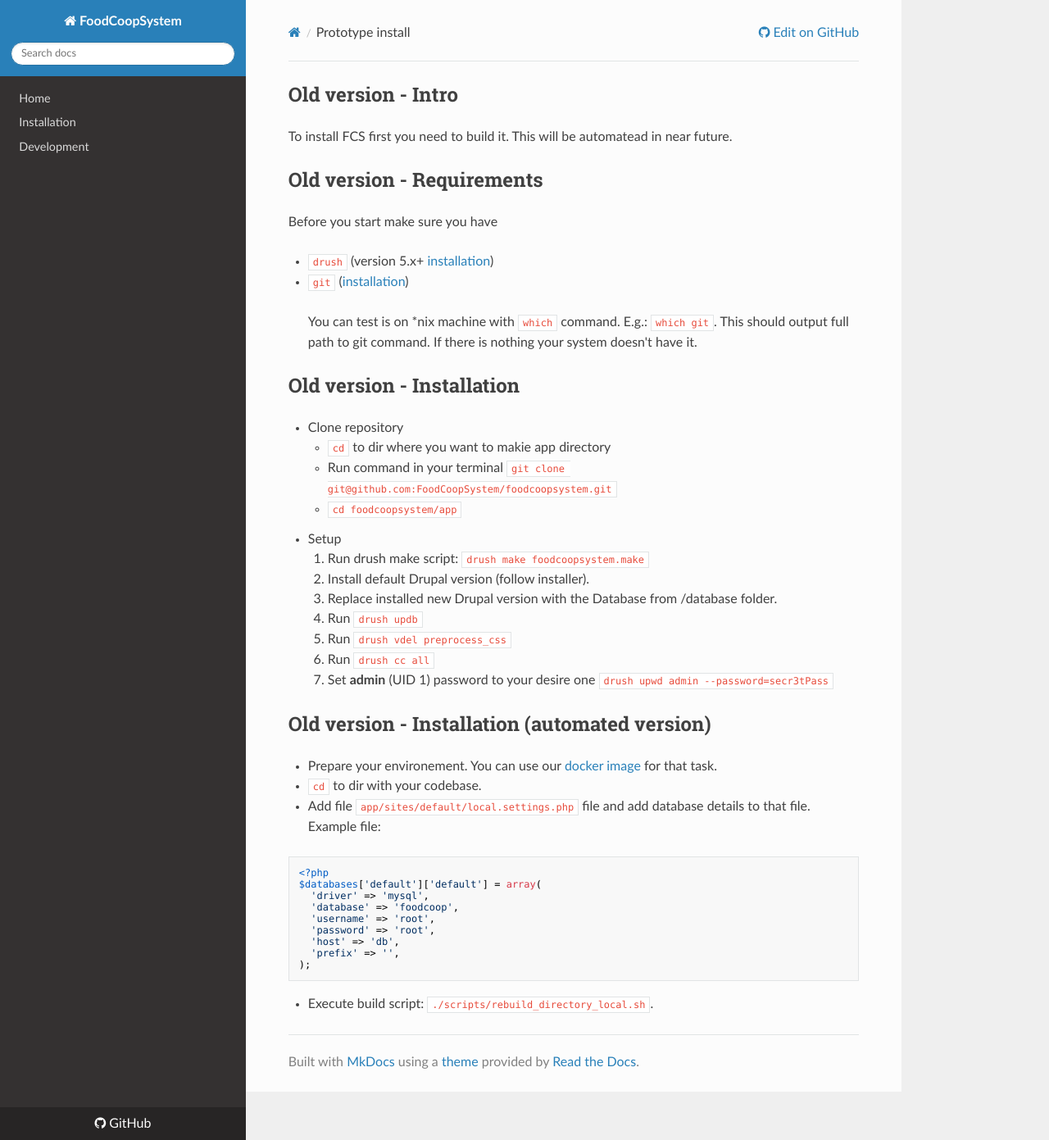
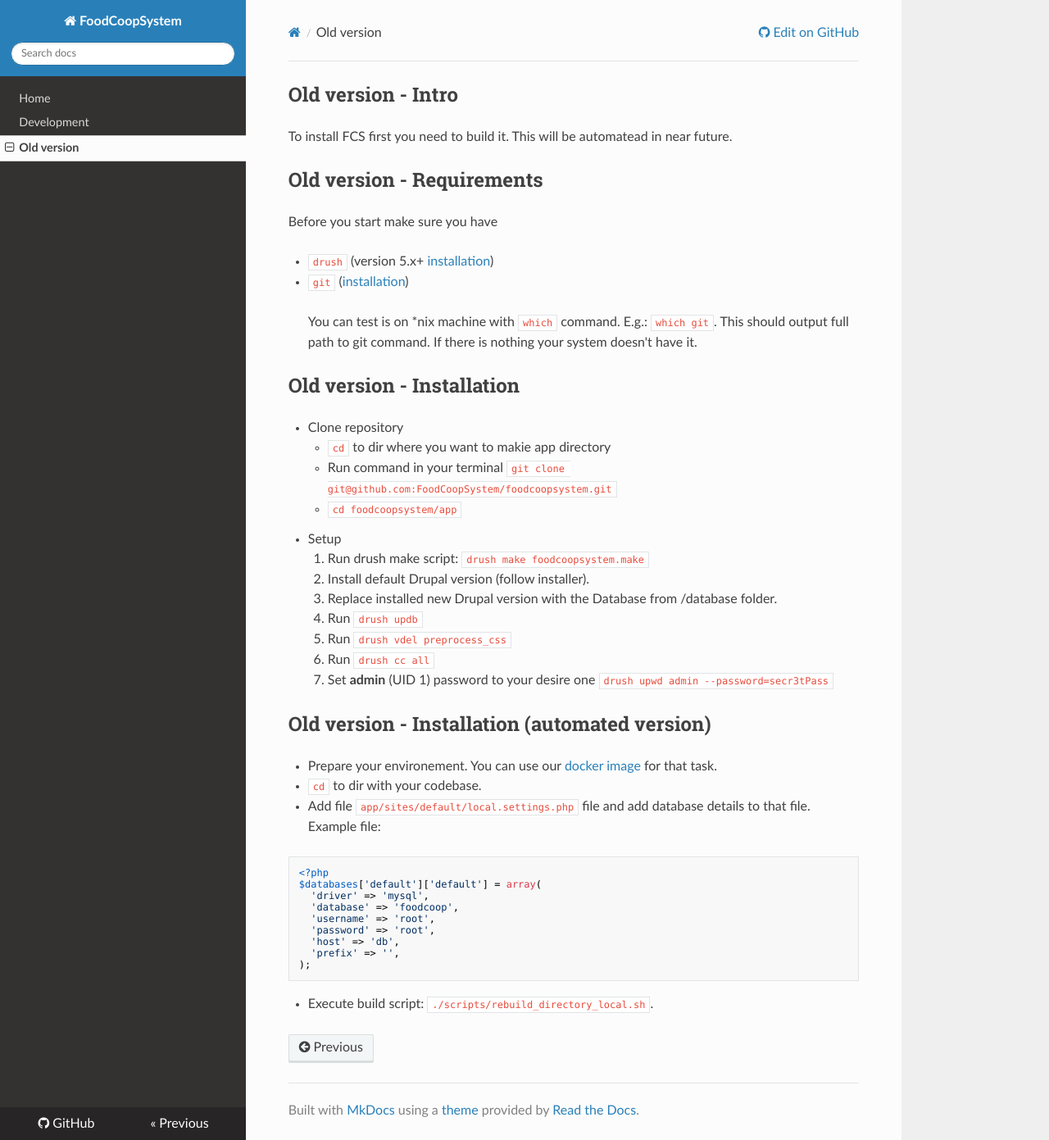
Before and after one commit to FoodCoopSystem/foodcoopsystem-docs, an MkDocs documentation site: the page built from docs/prototype-install.md, in a window 1280 px wide and 1391 px high. Shown: the whole window at 82% size. Built offline with MkDocs 1.6.1, drawn with Linux system fonts in a browser that asks for light colours; nearby versions of some CDN libraries; old or Windows-style settings are respelled for this version of MkDocs.

Commit message:
Update mkdocs.yml

```diff
--- a/mkdocs.yml
+++ b/mkdocs.yml
@@ -1,8 +1,8 @@
 site_name: FoodCoopSystem
 pages:
   - 'Home': 'index.md'
-  - 'Installation': 'install.md'
   - 'Development': 'development.md'
+  - 'Old version': 'prototype-install.md'
 theme: readthedocs
 site_author: ""
 repo_url: https://github.com/FoodCoopSystem/foodcoopsystem-docs
```
